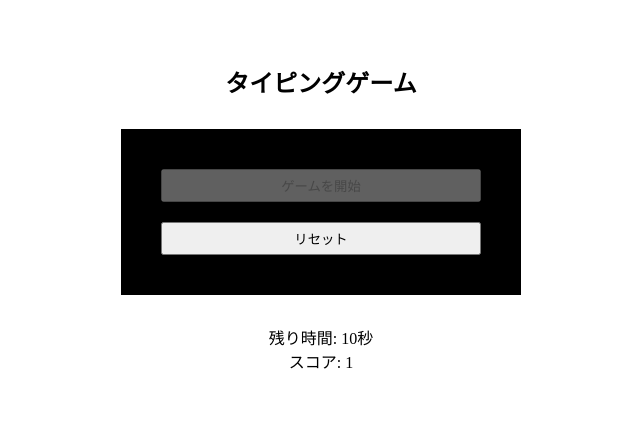
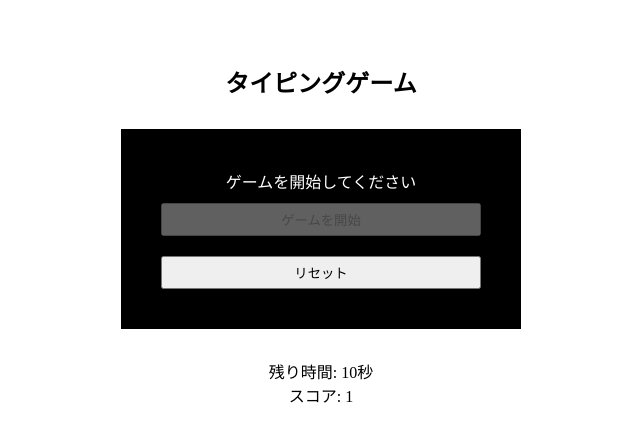
Before and after one commit to shim369/Nextjs-TypingGame, a Next.js app: page / in a window 1280 px wide. Shown: the top 442 px of the page, without its empty margins (319-959 px from the left). Built offline with nearby package versions, Linux system fonts and the light colour scheme.

Commit message:
update function

```diff
--- a/src/pages/index.tsx
+++ b/src/pages/index.tsx
@@ -1,17 +1,27 @@
 import { useState, useEffect, useRef } from 'react';
 import styles from "@/styles/Home.module.css";
+
+type WordData = {
+  words: string[];
+};
 
 const Home: React.FC = () => {
     const [currentWord, setCurrentWord] = useState<string>("");
     const [typedWord, setTypedWord] = useState<string>("");
     const [score, setScore] = useState<number>(0);
-    const [message] = useState<string>("");
+    const [message, setMessage] = useState<string>("ゲームを開始してください");
     const [timeLeft, setTimeLeft] = useState<number>(10);
     const [isGameActive, setIsGameActive] = useState<boolean>(false);
     const inputRef = useRef<HTMLInputElement>(null);
 
+    // ページが読み込まれるたびにスコアをリセット
+    useEffect(() => {
+        setScore(0);
+    }, []);
+
     const startGame = () => {
         setScore(0);
+        setMessage("");
         setIsGameActive(true);
     }
 
@@ -20,18 +30,16 @@ const Home: React.FC = () => {
         setTimeLeft(10);
         setScore(0);
         setTypedWord("");
+        setMessage("リセットされました");
         fetchWord();
     };
+
 
     useEffect(() => {
         if (isGameActive && inputRef.current) {
             inputRef.current.focus();
         }
     }, [isGameActive]);
-
-    // const startGame = () => {
-    //   setIsGameActive(true);
-    // }
 
     useEffect(() => {
         if (isGameActive && timeLeft > 0) {
@@ -41,17 +49,19 @@ const Home: React.FC = () => {
             return () => clearTimeout(timerId);
         } else if (timeLeft === 0) {
             setIsGameActive(false);
+            setMessage("タイムアップ！");
         }
     }, [timeLeft, isGameActive]);
 
     const fetchWord = async () => {
         try {
             const response = await fetch('/words.json');
-            const data = await response.json();
+            const data: WordData = await response.json();
             const randomWord = data.words[Math.floor(Math.random() * data.words.length)];
             setCurrentWord(randomWord);
         } catch (error) {
             console.error("Error fetching words:", error);
+            setMessage("単語の取得に失敗しました。もう一度試してください。");
         }
     }
 
@@ -78,7 +88,7 @@ const Home: React.FC = () => {
             <div className={styles.typeBox}>
                 {isGameActive ? (
                     <>
-                        <p>{message}</p>
+                        <p className={styles.message}>{message}</p>
                         <p className={styles.currentWord}>{currentWord}</p>
                         <input
                             ref={inputRef}
@@ -90,11 +100,14 @@ const Home: React.FC = () => {
                         />
                     </>
                 ) : (
-                  <button onClick={startGame} className={styles.startGame} disabled={score > 0}>
-                    ゲームを開始
-                  </button>
+                    <>
+                        <p className={styles.message}>{message}</p>
+                        <button onClick={startGame} className={styles.startGame} disabled={score > 0}>
+                        ゲームを開始
+                        </button>
+                    </>
                 )}
-                <button onClick={resetGame}>リセット</button>
+                <button onClick={resetGame} disabled={score < 1}>リセット</button>
             </div>
             <p>残り時間: {timeLeft}秒</p>
             <p>スコア: {score}</p>
--- a/src/styles/Home.module.css
+++ b/src/styles/Home.module.css
@@ -9,7 +9,7 @@
     flex-direction: column;
 }
 
-.currentWord {
+.currentWord, .message {
     margin-bottom: 10px;
 }
 
```
